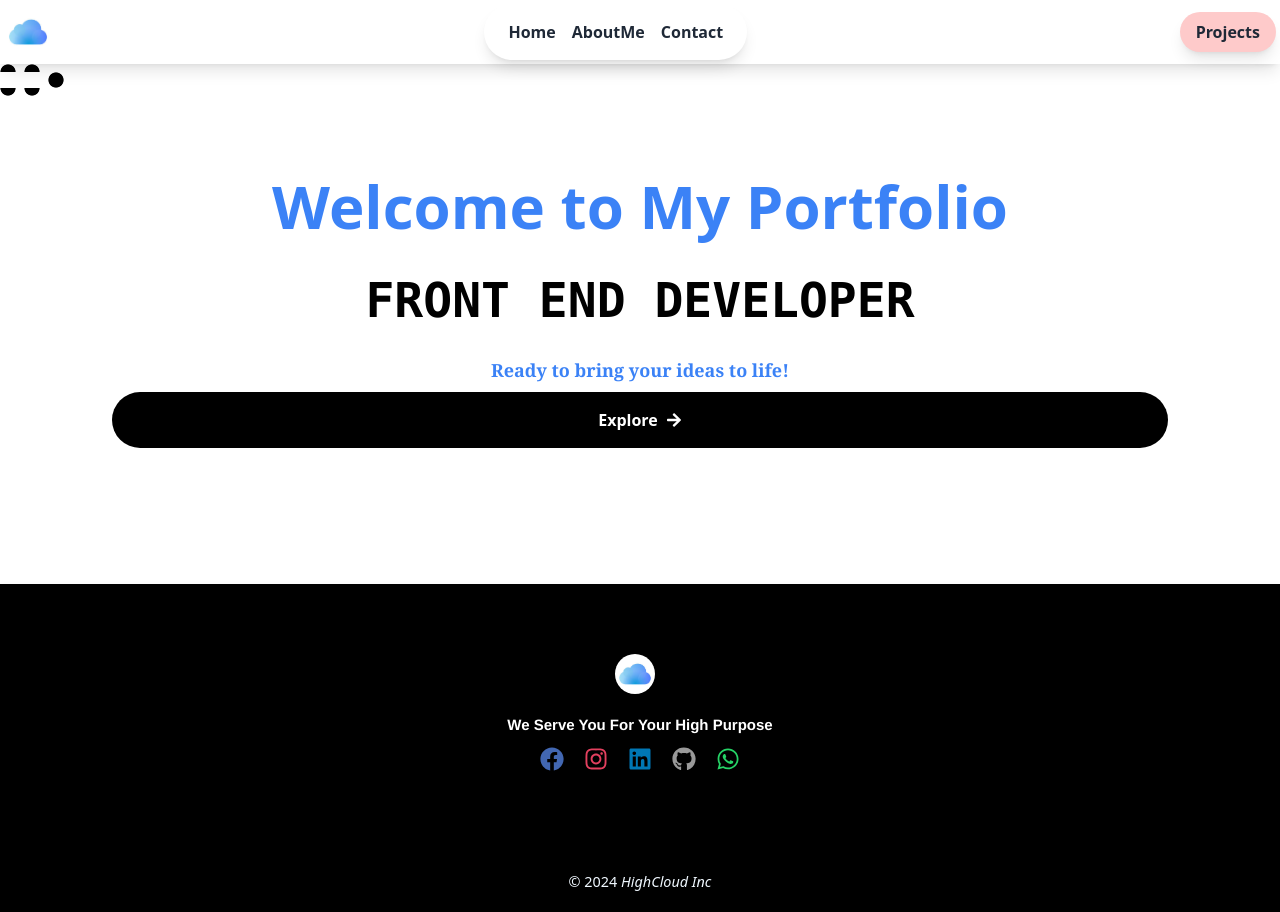
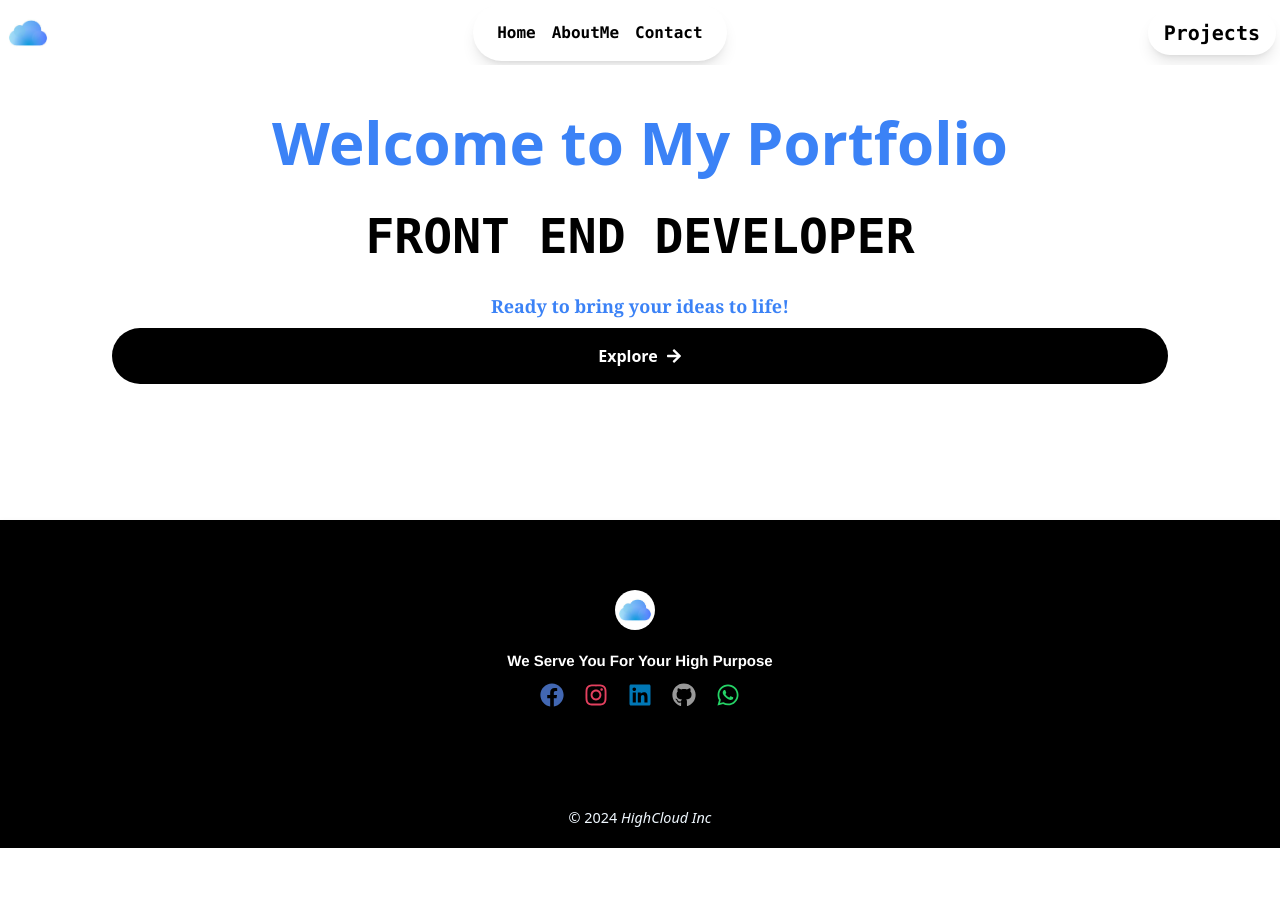
Before and after one commit to quadribola91/Portfolio0, a React (Create React App) app: page / in a window 1280 px wide. After the commit the page ends 848 px from the top, so only its background shows below. Built offline with nearby package versions, Linux system fonts and the light colour scheme.

Commit message:
Update Navbar2.js

```diff
--- a/src/Navbar2.js
+++ b/src/Navbar2.js
@@ -33,11 +33,8 @@ function Navbar2() {
   }, []);
 
   return (
-    <header
-      className={`bg-gray-30 shadow-lg ${isNavOpen ? "md:hidden" : ""}`}
-      id="navbar"
-    >
-      <div className="container mx-auto top-0 flex items-center justify-between p-1">
+    <header className={`bg-white ${isNavOpen ? "md:hidden" : ""}`} id="navbar">
+      <div className="bg-white container fixed top-0 z-50 overflow-hidden mt-0 mb-8 mx-auto top-0 flex items-center  justify-between p-1">
         {/* Container for logo */}
         <div className="flex items-center">
           <img src={logo1} className="rounded-full h-12" alt="Logo" />
@@ -52,7 +49,7 @@ function Navbar2() {
           <div className="nav-center bg-white p-4 rounded-full shadow-lg">
             <Link
               to="/home"
-              className={`text-gray-800 font-bold m-2 ${
+              className={`text-black hover:text-gray-700 font-mono hover:font-sans font-bold m-2 ${
                 location.pathname === "/Home" ? "hover:text-green-500" : ""
               } transition`}
             >
@@ -60,7 +57,7 @@ function Navbar2() {
             </Link>
             <Link
               to="/AboutMe"
-              className={`text-gray-800 font-bold m-2 over:text-green-500 ${
+              className={`text-black hover:text-gray-700 font-mono hover:font-sans font-bold m-2 ${
                 location.pathname === "/AboutMe" ? "hover:text-green-500" : ""
               } transition`}
             >
@@ -68,7 +65,7 @@ function Navbar2() {
             </Link>
             <Link
               to="/contact"
-              className={`text-gray-800 font-bold m-2 ${
+              className={`text-black hover:text-gray-700 font-mono hover:font-sans font-bold m-2 ${
                 location.pathname === "/contact" ? "hover:text-green-500" : ""
               } transition`}
             >
@@ -83,11 +80,11 @@ function Navbar2() {
             isNavOpen ? "hidden" : "block"
           }`}
         >
-          <div className="nav-center bg-red-200 p-2 rounded-full shadow-lg">
+          <div className="nav-center bg-red p-2 rounded-full shadow-lg">
             <Link
               to="/projects"
-              className={`text-gray-800 font-bold m-2 ${
-                location.pathname === "/projects" ? "hover:text-green-500" : ""
+              className={`text-black hover:text-red-800 text-xl font-mono hover:font-sans font-bold m-2 font-bold m-2 ${
+                location.pathname === "/projects" ? "hover:text-red-500" : ""
               } transition`}
             >
               Projects
@@ -133,10 +130,10 @@ function Navbar2() {
 
       {/* Adjusted styles for more space, increased width, and reduced padding */}
       <div className={`md:hidden ${isNavOpen ? "block" : "hidden"} px-6`}>
-        <div className="flex flex-col items-center space-y-4 mt-4 p-4">
+        <div className="flex flex-col items-center space-y-4 mt-8 p-4">
           <Link
             to="/Home"
-            className={`text-gray-800 font-bold hover:text-green-500 transition ${
+            className={`text-black hover:text-gray-700 text-xl font-mono hover:font-sans font-bold m-2 transition ${
               location.pathname === "/Home" ? "active" : ""
             }`}
           >
@@ -144,7 +141,7 @@ function Navbar2() {
           </Link>
           <Link
             to="/AboutMe"
-            className={`text-gray-800 font-bold hover:text-green-500 transition ${
+            className={`text-black hover:text-gray-700 text-xl font-mono hover:font-sans font-bold m-2 transition ${
               location.pathname === "/AboutMe" ? "active" : ""
             }`}
           >
@@ -152,7 +149,7 @@ function Navbar2() {
           </Link>
           <Link
             to="/contact"
-            className={`text-gray-800 font-bold hover:text-green-500 transition ${
+            className={`text-black hover:text-gray-700 text-xl font-mono hover:font-sans font-bold m-2 transition ${
               location.pathname === "/contact" ? "active" : ""
             }`}
           >
@@ -160,7 +157,7 @@ function Navbar2() {
           </Link>
           <Link
             to="/projects"
-            className={`bg-red-400 text-white rounded-full px-2 py-2 font-medium ${
+            className={`bg-blue-800 hover:bg-blue-200 text-xl hover:text-green-800 text-white rounded-full px-2 py-2 font-medium ${
               location.pathname === "/projects" ? "active" : ""
             }`}
           >
```
